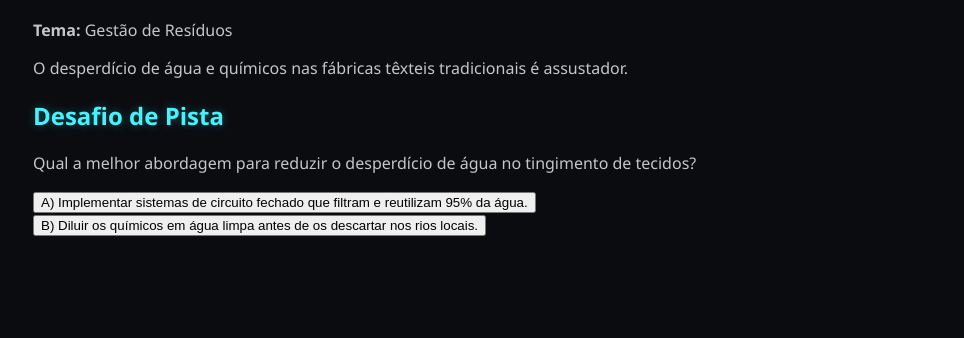
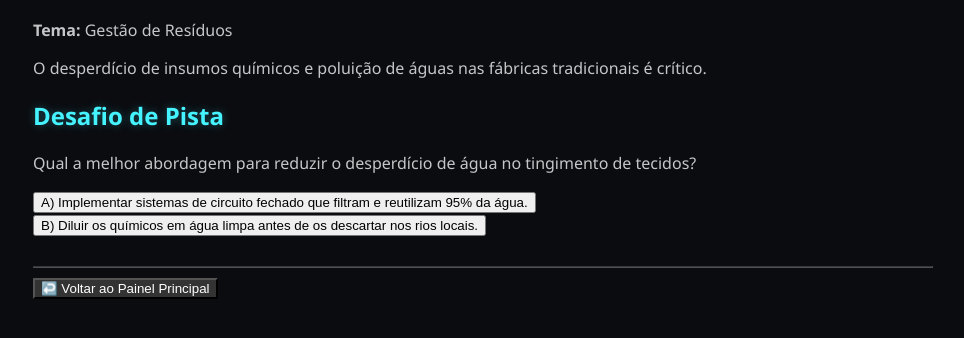
Before and after one commit to lilgamestudio/mediotec-2-D, a plain HTML site: page retalhos/npcs/helena.html in a window 1280 px wide. Shown: the part 160-498 px from the top of the page, without its empty margins (157-1121 px from the left). Drawn offline with Linux system fonts and the light colour scheme.

Commit message:
Update helena.html

```diff
--- a/retalhos/npcs/helena.html
+++ b/retalhos/npcs/helena.html
@@ -10,7 +10,7 @@
 
     <h1>Helena Rocha</h1>
     <p><strong>Tema:</strong> Gestão de Resíduos</p>
-    <p>O desperdício de água e químicos nas fábricas têxteis tradicionais é assustador.</p>
+    <p>O desperdício de insumos químicos e poluição de águas nas fábricas tradicionais é crítico.</p>
 
     <h2>Desafio de Pista</h2>
     <p>Qual a melhor abordagem para reduzir o desperdício de água no tingimento de tecidos?</p>
@@ -18,16 +18,18 @@
     <button onclick="answerQuiz(true, 'helena', ['beatriz'])">
         A) Implementar sistemas de circuito fechado que filtram e reutilizam 95% da água.
     </button>
-
     <button onclick="answerQuiz(false, 'helena')">
         B) Diluir os químicos em água limpa antes de os descartar nos rios locais.
+    </button>
+
+    <hr style="margin-top: 30px; opacity: 0.3;">
+    <button onclick="window.location.href='../index.html'" style="background: #333; color: #fff;">
+        ↩️ Voltar ao Painel Principal
     </button>
 
     <script src="../js/game.js"></script>
     <script src="../js/contacts.js"></script>
     <script src="../js/quiz.js"></script>
-    <script>
-        renderContacts("contacts");
-    </script>
+    <script>renderContacts("contacts");</script>
 </body>
 </html>
```
